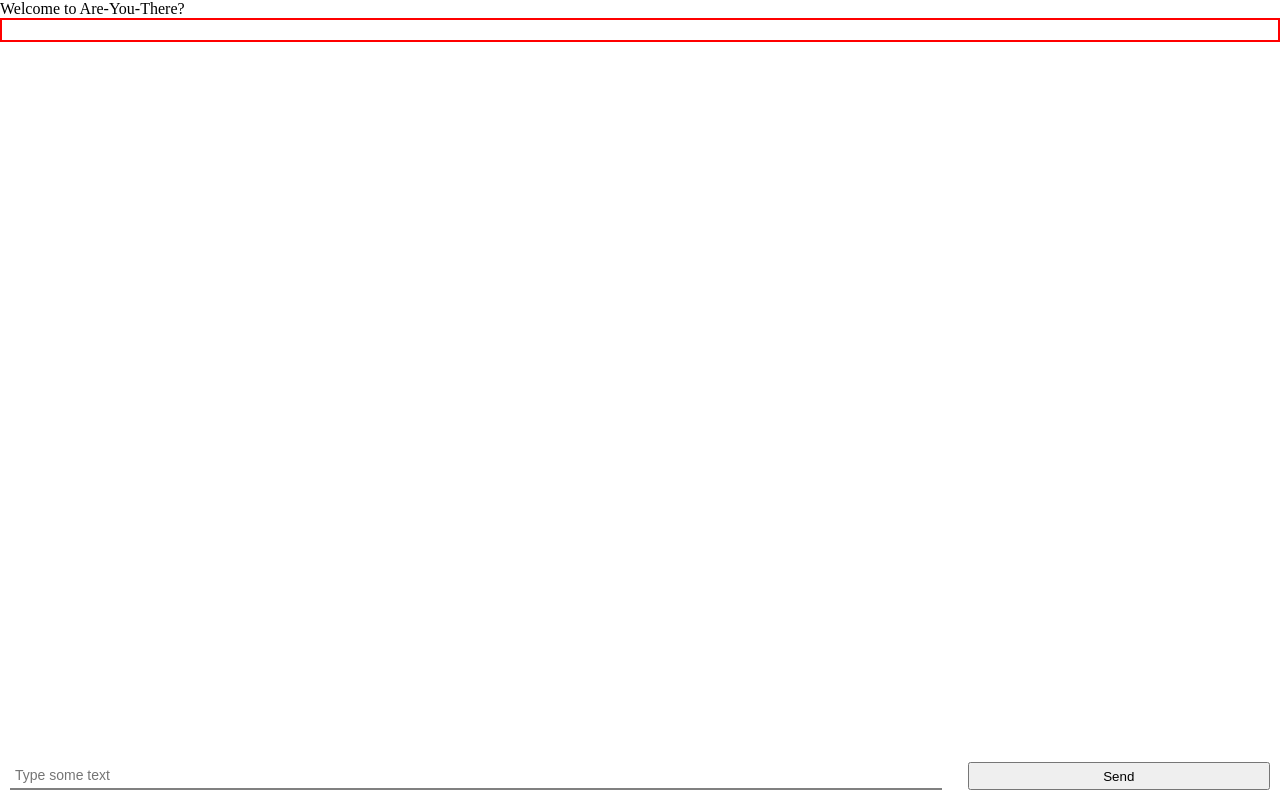
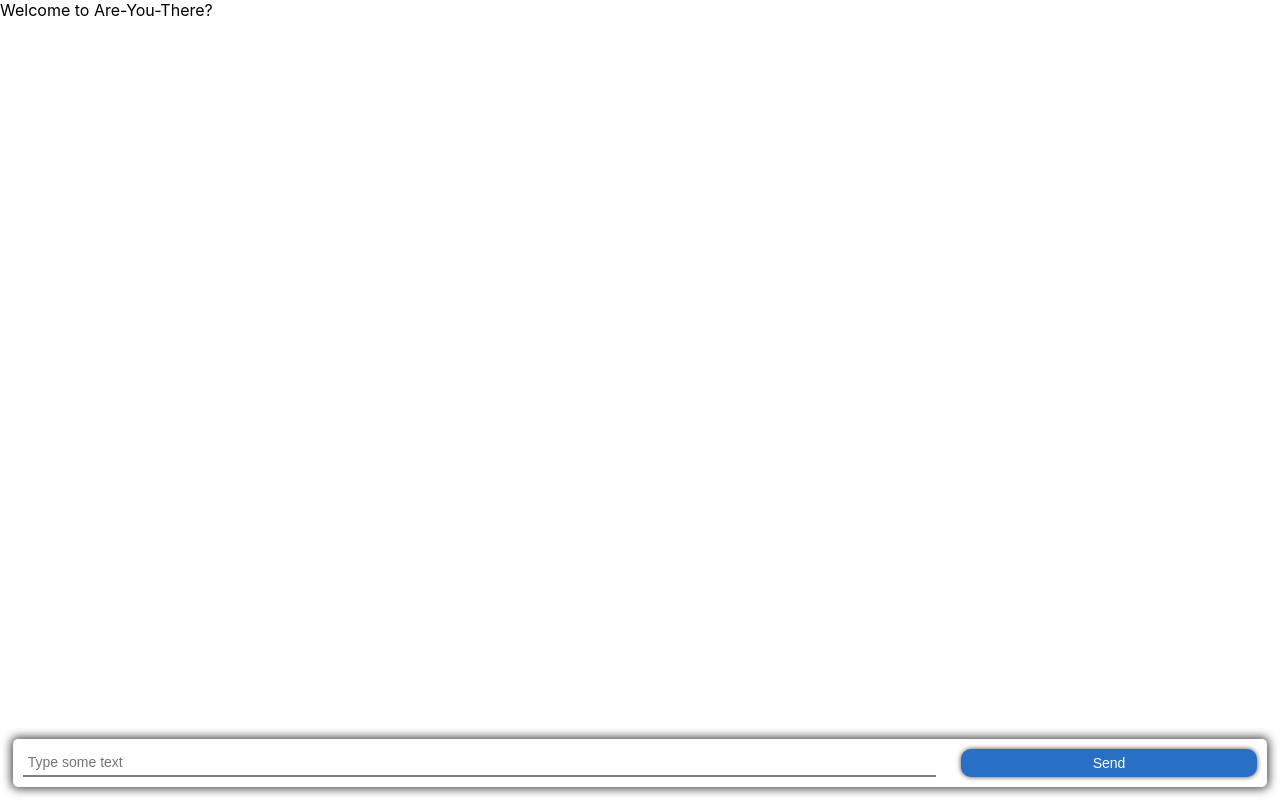
Before and after one commit to ai-zubair/are-you-there, a website: page public/index.html in a window 1280 px wide. Drawn offline with nearby package versions, Linux system fonts and the light colour scheme; no server answers.

Commit message:
css changes

```diff
--- a/public/css/main.css
+++ b/public/css/main.css
@@ -1,18 +1,37 @@
 *{
- box-sizing: border-box;
+    box-sizing: border-box;
 }
 
 body{
     margin: 0px;
     padding: 0px;
+    font-family: -apple-system, BlinkMacSystemFont, 'Segoe UI', Roboto, Oxygen, Ubuntu, Cantarell, 'Open Sans', 'Helvetica Neue', sans-serif;
 }
-#messageBox{
+
+#messages{
+    width: 100%;
+    padding:10px;
+    margin-bottom: 50px;
+    /* border: 2px solid red; */
+}
+
+#messageboxWrapper{
+    width: 100%;
     background-color: white;
     position: fixed;
     bottom: 0px;
+}
+
+#messageBox{
+    background-color: white;
+    /* position: fixed;
+    bottom: 0px; */
     padding: 10px;
-    width:100%;
+    width:98%;
     display: flex;
+    margin: 1.5% 1% 1% 1%;
+    box-shadow: 0px 0px 10px 2px rgb(70, 70, 70);
+    border-radius: 5px;
 }
 
 #messageBox input{
@@ -24,17 +43,34 @@ body{
     transition: border-bottom 0.5s ease;
     font-size: 14px;
 }
+
 #messageBox input:focus{
     outline: none;
     border-bottom:2px solid rgb(30, 98, 181);
 }
+
 #messageBox button{
     flex-basis: 24%;
+    border-radius: 10px;
+    border: none;
+    background-color: rgb(40, 111, 198);
+    color: white;
+    font-size: 14px;
+    box-shadow: 0px 0px 5px 0px rgb(70, 70, 70);
+    transition:box-shadow 0.3s ease;
 }
 
-#messages{
-    width: 100%;
-    padding:10px;
-    margin-bottom: 50px;
-    border: 2px solid red;
+#messageBox button:focus{
+    outline: none;
 }
+
+#messageBox button:hover{
+    box-shadow:none;
+    cursor: pointer;
+}
+/*------------Clearfix: forces an element not to collapse upon content flow disruption------------*/
+.clearfix:after {
+    content: "";
+    clear: both;
+    display: table;
+}
--- a/public/index.html
+++ b/public/index.html
@@ -10,10 +10,12 @@
 <body>
     Welcome to Are-You-There?
     <div id="messages"></div>
-    <form id="messageBox">
-        <input name='message' type="text" placeholder="Type some text" spellcheck="false"/>
-        <button>Send</button>
-    </form>
+    <div id="messageboxWrapper" class="clearfix">
+        <form id="messageBox">
+            <input name='message' type="text" placeholder="Type some text" spellcheck="false"/>
+            <button>Send</button>
+        </form>
+    </div>
     <script src="/socket.io/socket.io.js" ></script>
     <script src="js/libs/jq.js"></script>
     <script src="js/main.js"></script>
```
Also changed, not shown: 1 other file.
